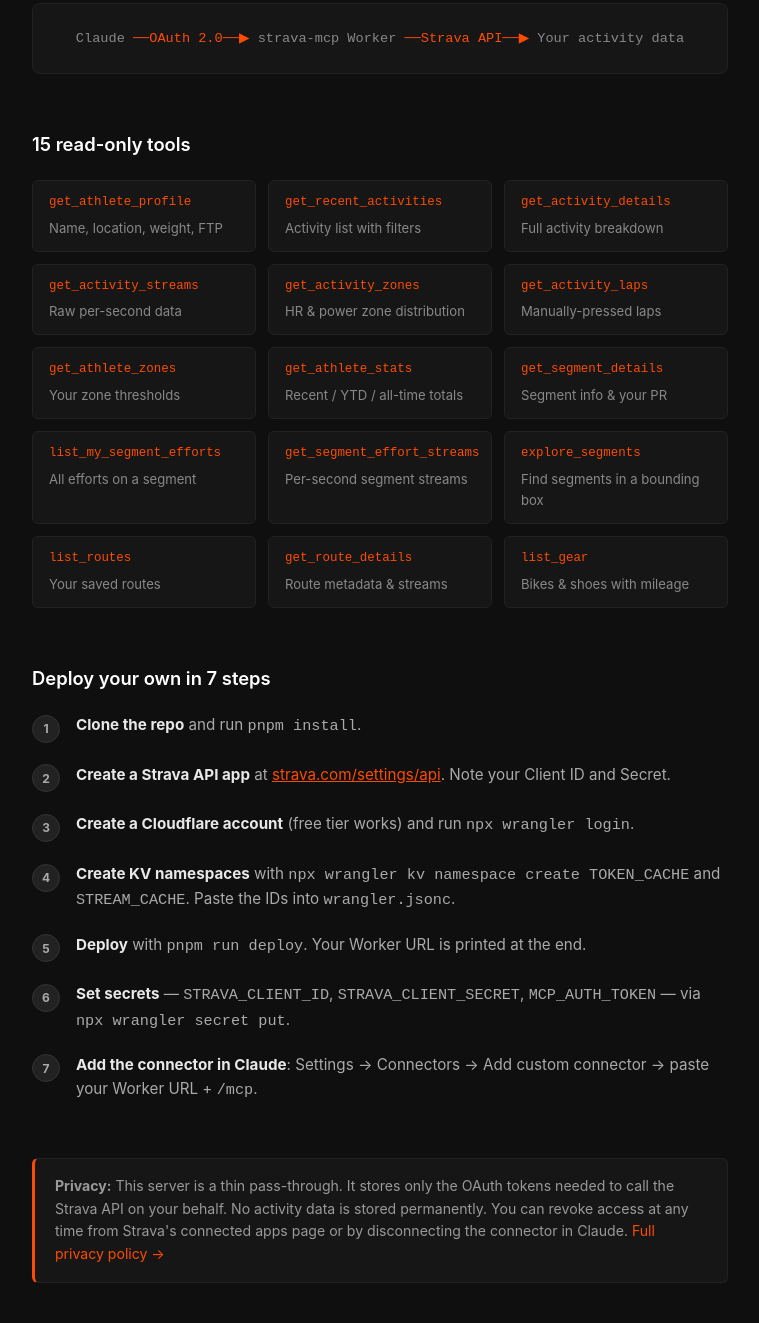
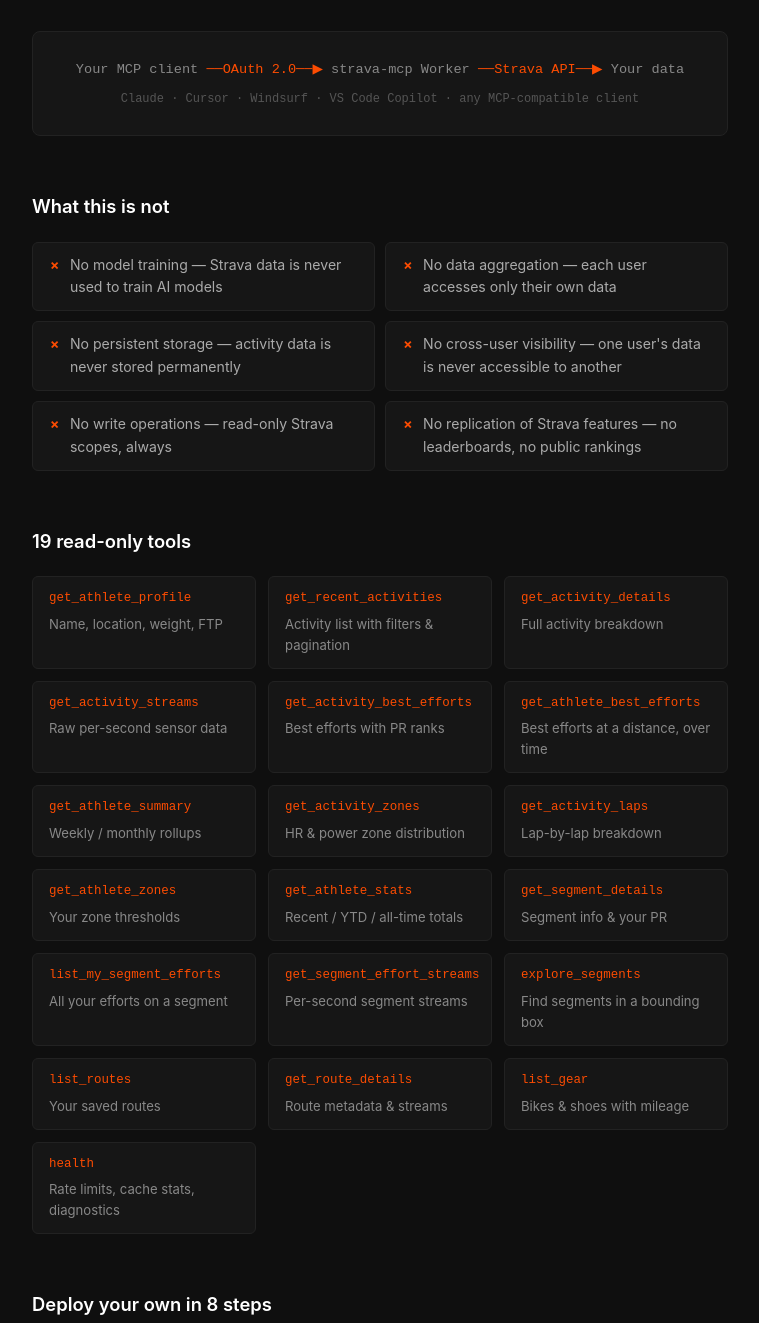
Before and after one commit to mike-keefe/strava-mcp, a website: page docs/index.html in a window 1280 px wide. Shown: the part 469-1792 px from the top of the page, without its empty margins (260-1019 px from the left). Drawn offline with Linux system fonts and the light colour scheme.

Commit message:
docs: GDPR compliance, no-training disclosures, and landing page update
Adds all six GDPR rights, data controller identity, and lawful basis
to the privacy policy. Updates landing page to reframe as MCP-agnostic
(not Claude-specific), adds explicit no-training and no-aggregation
guarantees, corrects tool count to 19, and fixes 2025 → 2026 dates.

```diff
--- a/docs/index.html
+++ b/docs/index.html
@@ -3,7 +3,7 @@
 <head>
   <meta charset="UTF-8">
   <meta name="viewport" content="width=device-width, initial-scale=1.0">
-  <title>strava-mcp — Strava for Claude</title>
+  <title>strava-mcp — Strava data access via MCP</title>
   <style>
     *, *::before, *::after { box-sizing: border-box; margin: 0; padding: 0; }
 
@@ -60,7 +60,7 @@
     .hero p {
       font-size: 1.1rem;
       color: #aaa;
-      max-width: 540px;
+      max-width: 560px;
       margin-bottom: 2rem;
     }
 
@@ -107,9 +107,11 @@
       font-size: 0.85rem;
       color: #888;
       text-align: center;
+      line-height: 2;
     }
 
     .diagram .arrow { color: #fc4c02; }
+    .diagram .sub { font-size: 0.75rem; color: #555; margin-top: 0.25rem; }
 
     section { margin: 3.5rem 0; }
 
@@ -146,6 +148,32 @@
       color: #888;
     }
 
+    .guarantees {
+      display: grid;
+      grid-template-columns: repeat(auto-fill, minmax(260px, 1fr));
+      gap: 0.65rem;
+    }
+
+    .guarantee {
+      background: #161616;
+      border: 1px solid #222;
+      border-radius: 6px;
+      padding: 0.7rem 1rem;
+      font-size: 0.88rem;
+      color: #aaa;
+      display: flex;
+      align-items: baseline;
+      gap: 0.6rem;
+    }
+
+    .guarantee::before {
+      content: "✗";
+      color: #fc4c02;
+      font-weight: 700;
+      font-size: 0.8rem;
+      flex-shrink: 0;
+    }
+
     .steps ol {
       list-style: none;
       counter-reset: steps;
@@ -178,6 +206,15 @@
 
     .steps li p { color: #aaa; font-size: 0.95rem; }
     .steps li strong { color: #e8e8e8; }
+    .steps li code {
+      font-family: "SF Mono", "Fira Code", monospace;
+      font-size: 0.82rem;
+      background: #1e1e1e;
+      border: 1px solid #2a2a2a;
+      padding: 0.1em 0.35em;
+      border-radius: 3px;
+      color: #ccc;
+    }
 
     .privacy-note {
       background: #161616;
@@ -238,55 +275,73 @@
 
 <main>
   <div class="hero">
-    <h2>Your Strava data,<br>inside Claude.</h2>
-    <p>A remote MCP server that connects Claude to your Strava account. Ask Claude to analyse training trends, explore segments, compare efforts, and more — all in conversation.</p>
+    <h2>Your Strava data,<br>ready to query.</h2>
+    <p>A read-only MCP server that connects your Strava account to any MCP-compatible assistant — Claude, Cursor, Windsurf, and others. Ask questions about your training data directly in conversation. No data stored. No model training. No sharing.</p>
     <a class="cta" href="https://github.com/mike-keefe/strava-mcp">View on GitHub</a>
     <a class="cta-secondary" href="privacy.html">Privacy policy</a>
   </div>
 
   <div class="diagram">
-    Claude <span class="arrow">──OAuth 2.0──▶</span> strava-mcp Worker <span class="arrow">──Strava API──▶</span> Your activity data
+    <div>Your MCP client <span class="arrow">──OAuth 2.0──▶</span> strava-mcp Worker <span class="arrow">──Strava API──▶</span> Your data</div>
+    <div class="sub">Claude · Cursor · Windsurf · VS Code Copilot · any MCP-compatible client</div>
   </div>
 
   <section>
-    <h3>15 read-only tools</h3>
+    <h3>What this is not</h3>
+    <div class="guarantees">
+      <div class="guarantee">No model training — Strava data is never used to train AI models</div>
+      <div class="guarantee">No data aggregation — each user accesses only their own data</div>
+      <div class="guarantee">No persistent storage — activity data is never stored permanently</div>
+      <div class="guarantee">No cross-user visibility — one user's data is never accessible to another</div>
+      <div class="guarantee">No write operations — read-only Strava scopes, always</div>
+      <div class="guarantee">No replication of Strava features — no leaderboards, no public rankings</div>
+    </div>
+  </section>
+
+  <section>
+    <h3>19 read-only tools</h3>
     <div class="tools-grid">
       <div class="tool"><code>get_athlete_profile</code><p>Name, location, weight, FTP</p></div>
-      <div class="tool"><code>get_recent_activities</code><p>Activity list with filters</p></div>
+      <div class="tool"><code>get_recent_activities</code><p>Activity list with filters &amp; pagination</p></div>
       <div class="tool"><code>get_activity_details</code><p>Full activity breakdown</p></div>
-      <div class="tool"><code>get_activity_streams</code><p>Raw per-second data</p></div>
+      <div class="tool"><code>get_activity_streams</code><p>Raw per-second sensor data</p></div>
+      <div class="tool"><code>get_activity_best_efforts</code><p>Best efforts with PR ranks</p></div>
+      <div class="tool"><code>get_athlete_best_efforts</code><p>Best efforts at a distance, over time</p></div>
+      <div class="tool"><code>get_athlete_summary</code><p>Weekly / monthly rollups</p></div>
       <div class="tool"><code>get_activity_zones</code><p>HR &amp; power zone distribution</p></div>
-      <div class="tool"><code>get_activity_laps</code><p>Manually-pressed laps</p></div>
+      <div class="tool"><code>get_activity_laps</code><p>Lap-by-lap breakdown</p></div>
       <div class="tool"><code>get_athlete_zones</code><p>Your zone thresholds</p></div>
       <div class="tool"><code>get_athlete_stats</code><p>Recent / YTD / all-time totals</p></div>
       <div class="tool"><code>get_segment_details</code><p>Segment info &amp; your PR</p></div>
-      <div class="tool"><code>list_my_segment_efforts</code><p>All efforts on a segment</p></div>
+      <div class="tool"><code>list_my_segment_efforts</code><p>All your efforts on a segment</p></div>
       <div class="tool"><code>get_segment_effort_streams</code><p>Per-second segment streams</p></div>
       <div class="tool"><code>explore_segments</code><p>Find segments in a bounding box</p></div>
       <div class="tool"><code>list_routes</code><p>Your saved routes</p></div>
       <div class="tool"><code>get_route_details</code><p>Route metadata &amp; streams</p></div>
       <div class="tool"><code>list_gear</code><p>Bikes &amp; shoes with mileage</p></div>
+      <div class="tool"><code>health</code><p>Rate limits, cache stats, diagnostics</p></div>
     </div>
   </section>
 
   <section>
-    <h3>Deploy your own in 7 steps</h3>
+    <h3>Deploy your own in 8 steps</h3>
     <div class="steps">
       <ol>
         <li><p><strong>Clone the repo</strong> and run <code>pnpm install</code>.</p></li>
-        <li><p><strong>Create a Strava API app</strong> at <a href="https://www.strava.com/settings/api" style="color:#fc4c02">strava.com/settings/api</a>. Note your Client ID and Secret.</p></li>
+        <li><p><strong>Create a Strava API app</strong> at <a href="https://www.strava.com/settings/api" style="color:#fc4c02">strava.com/settings/api</a>. Note your Client ID and Secret. Set the callback domain to <code>localhost</code> for now.</p></li>
         <li><p><strong>Create a Cloudflare account</strong> (free tier works) and run <code>npx wrangler login</code>.</p></li>
-        <li><p><strong>Create KV namespaces</strong> with <code>npx wrangler kv namespace create TOKEN_CACHE</code> and <code>STREAM_CACHE</code>. Paste the IDs into <code>wrangler.jsonc</code>.</p></li>
+        <li><p><strong>Create KV namespaces</strong> — run <code>npx wrangler kv namespace create TOKEN_CACHE</code> and <code>STREAM_CACHE</code> (plus <code>--preview</code> variants). Paste the IDs into <code>wrangler.jsonc</code>.</p></li>
         <li><p><strong>Deploy</strong> with <code>pnpm run deploy</code>. Your Worker URL is printed at the end.</p></li>
-        <li><p><strong>Set secrets</strong> — <code>STRAVA_CLIENT_ID</code>, <code>STRAVA_CLIENT_SECRET</code>, <code>MCP_AUTH_TOKEN</code> — via <code>npx wrangler secret put</code>.</p></li>
-        <li><p><strong>Add the connector in Claude</strong>: Settings → Connectors → Add custom connector → paste your Worker URL + <code>/mcp</code>.</p></li>
+        <li><p><strong>Set secrets</strong> via <code>npx wrangler secret put</code> — <code>STRAVA_CLIENT_ID</code>, <code>STRAVA_CLIENT_SECRET</code>, <code>MCP_AUTH_TOKEN</code>, and <code>WEBHOOK_VERIFY_TOKEN</code>.</p></li>
+        <li><p><strong>Update the Strava callback domain</strong> to your Worker's hostname, then register the webhook subscription so Strava can notify you on deauthorisation. See the <a href="https://github.com/mike-keefe/strava-mcp#7-register-the-strava-webhook-one-time" style="color:#fc4c02">README</a> for the one-line curl command.</p></li>
+        <li><p><strong>Add the server in your MCP client.</strong> In Claude: Settings → Connectors → Add custom connector → paste your Worker URL + <code>/mcp</code>. Other clients follow a similar pattern — check their MCP documentation.</p></li>
       </ol>
     </div>
   </section>
 
   <section>
     <div class="privacy-note">
-      <strong>Privacy:</strong> This server is a thin pass-through. It stores only the OAuth tokens needed to call the Strava API on your behalf. No activity data is stored permanently. You can revoke access at any time from Strava's connected apps page or by disconnecting the connector in Claude. <a href="privacy.html">Full privacy policy →</a>
+      <strong>Privacy:</strong> This server is a thin pass-through. It stores only the OAuth tokens needed to call the Strava API on your behalf. No activity data is stored permanently. Strava data is never used for model training. You can revoke access at any time from Strava's connected apps page or by disconnecting in your MCP client. <a href="privacy.html">Full privacy policy →</a>
     </div>
   </section>
 </main>
--- a/src/strava/tools.ts
+++ b/src/strava/tools.ts
@@ -438,7 +438,7 @@ export function registerStravaTools(
     "All of the athlete's efforts on a segment over time. Good for tracking improvement on a specific climb.",
     {
       segment_id: z.number().int().describe("The Strava segment ID"),
-      start_date_local: z.string().optional().describe("ISO 8601 start date filter, e.g. '2025-01-01T00:00:00Z'"),
+      start_date_local: z.string().optional().describe("ISO 8601 start date filter, e.g. '2026-01-01T00:00:00Z'"),
       end_date_local: z.string().optional().describe("ISO 8601 end date filter"),
       per_page: z.number().int().min(1).max(200).default(200).describe("Max efforts to return"),
     },
```
Also changed, not shown: docs/privacy.html (+24 -6 lines).
